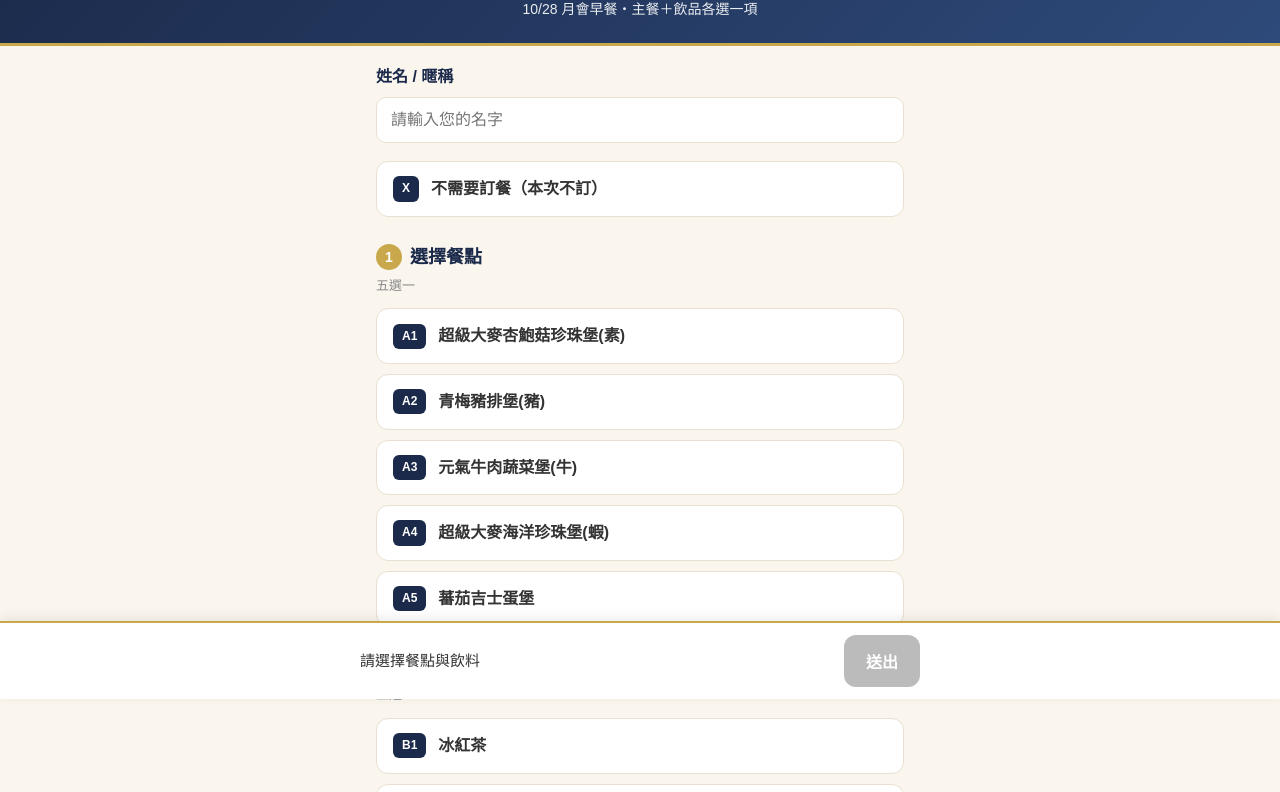
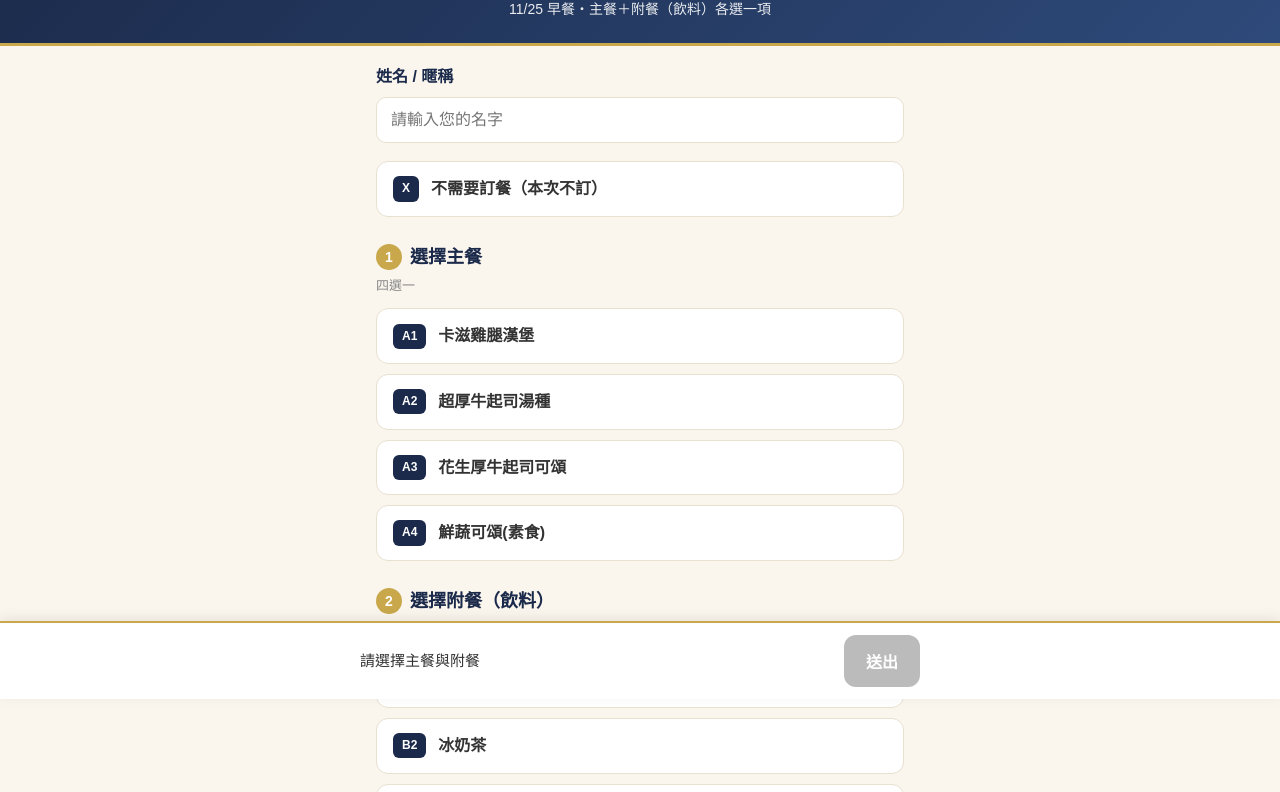
Before and after one commit to jennyih0227-stack/breakfast, a plain HTML site: page index.html in a window 1280 px wide. Shown: the part 101-893 px from the top of the page. Drawn offline with Linux system fonts and the light colour scheme.

Commit message:
Add files via upload

```diff
--- a/index.html
+++ b/index.html
@@ -59,8 +59,8 @@
 const CONFIG = {
 
   // ── 1. 標題區（顯示在最上方）──
-  title:    "摩斯早餐 團體訂購",   // 大標題
-  subtitle: "10/28 月會早餐・主餐＋飲品各選一項",       // 副標題說明
+  title:    "麥味登早餐 團體訂購",   // 大標題
+  subtitle: "11/25 早餐・主餐＋附餐（飲料）各選一項",       // 副標題說明
 
   // ── 2. Apps Script 網址（沿用你現有的，通常不用改）──
   gasUrl: "https://script.google.com/macros/s/AKfycbwE2pX_-_Rv-S7-n4PiXdZ3KWEo4RAO3gVcynZXBD3JY7x_Zg24MojkUY0E01_ps_5Y/exec",
@@ -73,20 +73,19 @@ const CONFIG = {
 
   // ── 5. 餐點清單（id, 名稱, 價格）想加減幾項都可以 ──
   meals: [
-    { id:"A1", name:"超級大麥杏鮑菇珍珠堡(素)", price:105 },
-    { id:"A2", name:"青梅豬排堡(豬)",           price:110 },
-    { id:"A3", name:"元氣牛肉蔬菜堡(牛)",       price:95 },
-    { id:"A4", name:"超級大麥海洋珍珠堡(蝦)",   price:110 },
-    { id:"A5", name:"蕃茄吉士蛋堡",               price:60 },
+    { id:"A1", name:"卡滋雞腿漢堡",         price:70 },
+    { id:"A2", name:"超厚牛起司湯種",       price:75 },
+    { id:"A3", name:"花生厚牛起司可頌",     price:75 },
+    { id:"A4", name:"鮮蔬可頌(素食)",       price:55 },
   ],
 
   // ── 6. 飲料清單（id, 名稱, 價格）──
   drinks: [
-    { id:"B1", name:"冰紅茶",     price:0 },
-    { id:"B2", name:"熱紅茶",     price:0 },
-    { id:"B3", name:"熱咖啡",     price:10 },
-    { id:"B4", name:"冰咖啡",     price:10 },
-    { id:"B5", name:"冰奶茶",     price:20 },
+    { id:"B1", name:"冰紅茶",       price:0 },
+    { id:"B2", name:"冰奶茶",       price:0 },
+    { id:"B3", name:"熱紅茶",       price:0 },
+    { id:"B4", name:"熱美式咖啡",   price:0 },
+    { id:"B5", name:"冰美式咖啡",   price:0 },
   ],
 
   // ── 7. 附餐說明（留空字串 "" 就不顯示這行）──
@@ -113,10 +112,10 @@ const CONFIG = {
     <div class="opt" id="noOrder"><div class="left"><span class="tag">X</span><span class="name">不需要訂餐（本次不訂）</span></div></div>
   </div>
   <div id="orderArea">
-  <div class="section-title"><span class="num">1</span>選擇餐點</div>
+  <div class="section-title"><span class="num">1</span>選擇主餐</div>
   <div class="section-sub" id="mealSub"></div>
   <div class="options" id="meals"></div>
-  <div class="section-title"><span class="num">2</span>選擇飲料</div>
+  <div class="section-title"><span class="num">2</span>選擇附餐（飲料）</div>
   <div class="section-sub" id="drinkSub"></div>
   <div class="options" id="drinks"></div>
   </div>
@@ -124,7 +123,7 @@ const CONFIG = {
 
 <div class="barwrap" id="bar">
   <div class="inner">
-    <div class="total"><span id="hint">請選擇餐點與飲料</span></div>
+    <div class="total"><span id="hint">請選擇主餐與附餐</span></div>
     <button class="submit" id="submitBtn" disabled>送出</button>
   </div>
 </div>
@@ -189,7 +188,7 @@ function update(){
       ? '<span class="ok">合計 '+t+' 元，可送出 ✓</span>'
       : '<span class="ok">✓ 已選好，可送出</span>';
   }else{
-    hint.textContent='請填名字並選擇餐點與飲料，或選「不需要訂餐」';
+    hint.textContent='請填名字並選擇主餐與附餐，或選「不需要訂餐」';
   }
   btn.disabled=!ready;
 }
```
